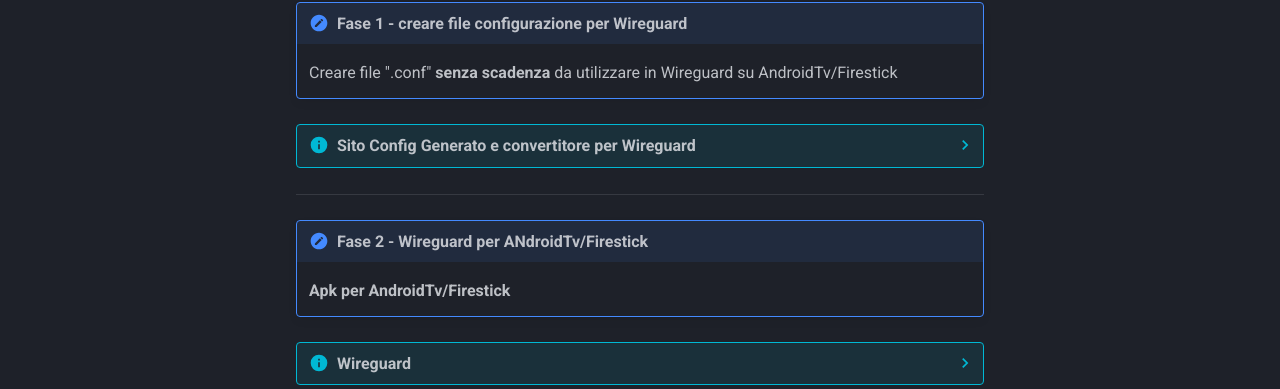
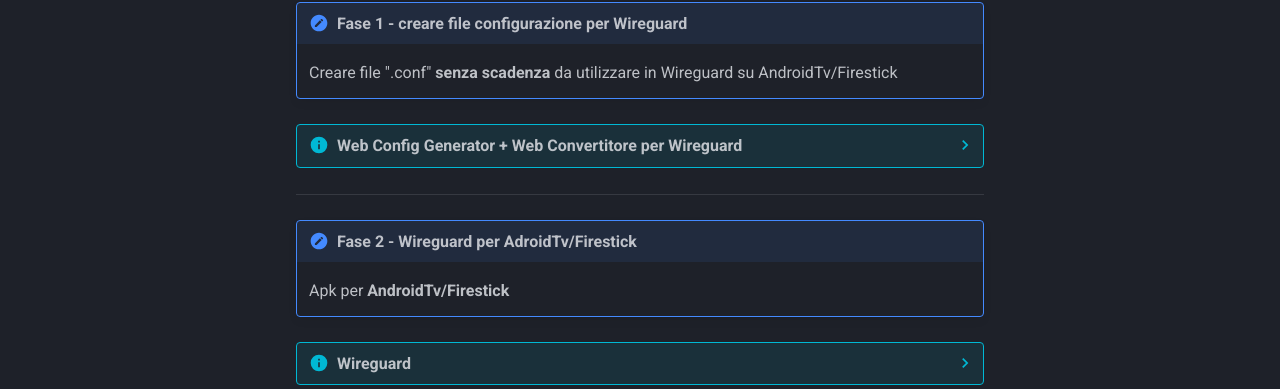
Before and after one commit to campipaolo/Mandrakodi-Wiki, an MkDocs documentation site: the page built from docs/guide/warp.md, in a window 1280 px wide and 900 px high, scrolled down 653 px. Shown: the part 124-513 px from the top of the window. Built offline with MkDocs 1.6.1 and Material for MkDocs 9.7.7, drawn with Linux system fonts in a browser that asks for light colours.

Commit message:
warp
rev

```diff
--- a/docs/guide/warp.md
+++ b/docs/guide/warp.md
@@ -13,7 +13,7 @@
 !!! important "Fase 1 - creare file configurazione per Wireguard"
     Creare file ".conf" **senza scadenza** da utilizzare in Wireguard su AndroidTv/Firestick
 
-??? info "Sito Config Generato e convertitore per Wireguard"
+??? info "Web Config Generator + Web Convertitore per Wireguard"
        **Generare file ".conf" senza scadenza**
 
     * <a href="https://warp-generator.vercel.app" target="_blank">Config Generator</a>
@@ -27,8 +27,8 @@
 
 ------
 
-!!! important "Fase 2 - Wireguard per ANdroidTv/Firestick"
-    **Apk per AndroidTv/Firestick**
+!!! important "Fase 2 - Wireguard per AdroidTv/Firestick"
+    Apk per **AndroidTv/Firestick**
 
 ??? info "Wireguard"
     **AndroidTv/Firestick**
```
